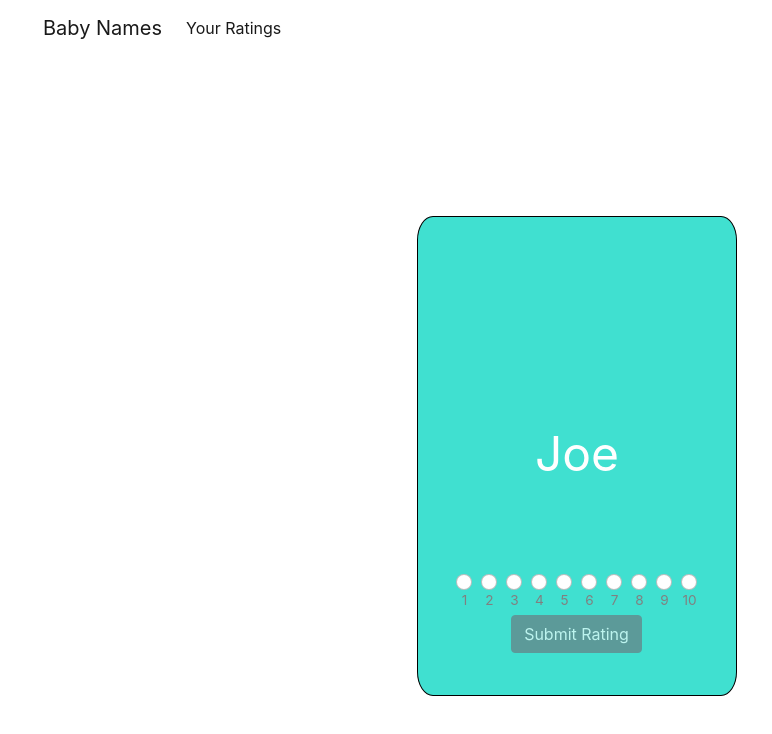
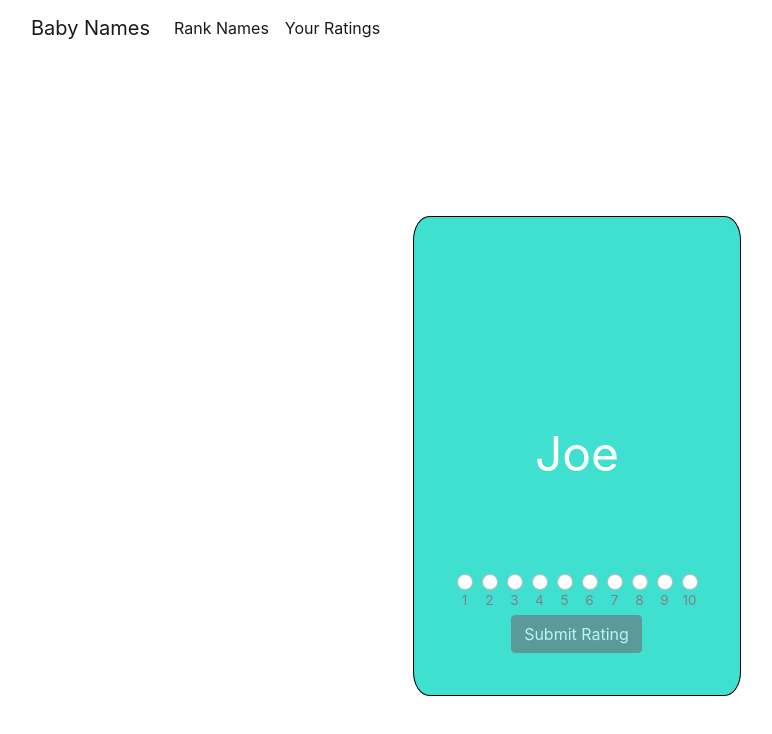
Before and after one commit to mac718/baby_names, a React (Create React App) app in the folder client/: page / in a window 1280 px wide. Shown: the top 734 px of the page, without its empty margins (63-835 px from the left). Built offline with nearby package versions, Linux system fonts and the light colour scheme.

Commit message:
extract NavBar into its own component

```diff
--- a/client/src/App.js
+++ b/client/src/App.js
@@ -1,18 +1,20 @@
 import React, { useState } from "react";
-import Home from "./components/Home";
 import LogIn from "./components/LogIn";
 import { BrowserRouter as Router, Route } from "react-router-dom";
 import Ratings from "./components/Ratings";
+import BabyNameCard from "./components/BabyNameCard";
+import NavBar from "./components/NavBar";
 
 function App() {
   return (
-    <Router>
-      <div className="container">
-        <Route path="/" exact component={Home} />
+    <div className="container">
+      <NavBar />
+      <Router>
+        <Route path="/" exact component={BabyNameCard} />
         <Route path="/sign-up" component={LogIn} />
         <Route path="/ratings" component={Ratings} />
-      </div>
-    </Router>
+      </Router>
+    </div>
   );
 }
 
--- a/client/src/components/Home.js
+++ b/client/src/components/Home.js
@@ -1,3 +1,4 @@
+import { Link } from "react-router-dom";
 import BabyNameCard from "./BabyNameCard";
 
 const Home = () => {
@@ -22,9 +23,18 @@
           <div class="collapse navbar-collapse" id="navbarNav">
             <ul class="navbar-nav">
               <li class="nav-item">
-                <a class="nav-link active" aria-current="page" href="#">
-                  Your Ratings
-                </a>
+                <Link to="/">
+                  <a class="nav-link active" aria-current="page" href="#">
+                    Rank Names
+                  </a>
+                </Link>
+              </li>
+              <li class="nav-item">
+                <Link to="/ratings">
+                  <a class="nav-link active" aria-current="page" href="#">
+                    Your Ratings
+                  </a>
+                </Link>
               </li>
             </ul>
           </div>
--- /dev/null
+++ b/client/src/components/NavBar.js
@@ -0,0 +1,38 @@
+const NavBar = () => {
+  return (
+    <nav className="navbar navbar-expand navbar-light">
+      <div class="container-fluid">
+        <a class="navbar-brand" href="#">
+          Baby Names
+        </a>
+        <button
+          class="navbar-toggler"
+          type="button"
+          data-bs-toggle="collapse"
+          data-bs-target="#navbarNav"
+          aria-controls="navbarNav"
+          aria-expanded="false"
+          aria-label="Toggle navigation"
+        >
+          <span class="navbar-toggler-icon"></span>
+        </button>
+        <div class="collapse navbar-collapse" id="navbarNav">
+          <ul class="navbar-nav">
+            <li class="nav-item">
+              <a class="nav-link active" aria-current="page" href="/">
+                Rank Names
+              </a>
+            </li>
+            <li class="nav-item">
+              <a class="nav-link active" aria-current="page" href="/ratings">
+                Your Ratings
+              </a>
+            </li>
+          </ul>
+        </div>
+      </div>
+    </nav>
+  );
+};
+
+export default NavBar;
--- a/client/src/components/Ratings.js
+++ b/client/src/components/Ratings.js
@@ -30,7 +30,7 @@
     });
     return (
       <div className="container">
-        <div className="container border-solid-black">{groupDivs}</div>
+        <div className="container border border-dark h-10">{groupDivs}</div>
       </div>
     );
   }
```
